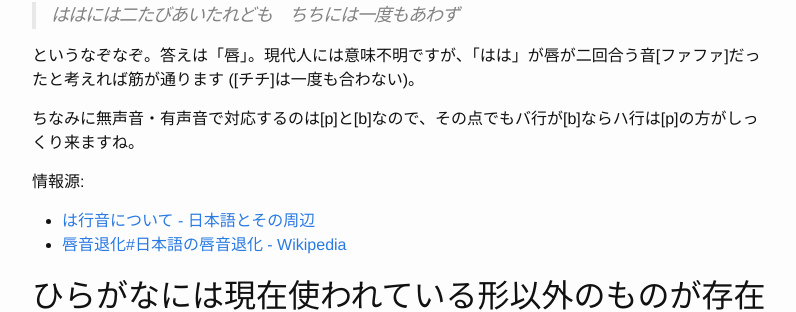
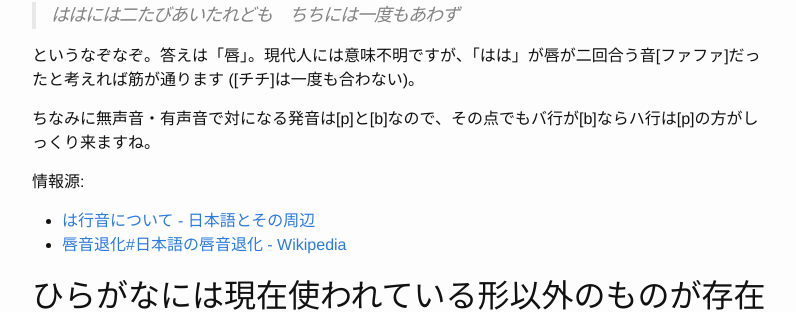
Before and after one commit to gimite/gimite.github.io, a Jekyll site: the page built from kanji-fun-facts.md, in a window 1280 px wide and 900 px high, scrolled down 1095 px. Shown: the part 150-462 px from the top of the window, without its empty margins (238-1034 px from the left). Built offline with Jekyll 4.4.1, drawn with Linux system fonts in a browser that asks for light colours; our own code applies the rules of GitHub Pages for plain Markdown files.

Commit message:
Update kanji-fun-facts.md

```diff
--- a/kanji-fun-facts.md
+++ b/kanji-fun-facts.md
@@ -42,7 +42,7 @@ a, ā, i, ī, u, ū, ṛ, ṝ, ḷ, ḹ, e, ai, o, au, (a)ṃ, (a)ḥ
 
 というなぞなぞ。答えは「唇」。現代人には意味不明ですが、「はは」が唇が二回合う音[ファファ]だったと考えれば筋が通ります ([チチ]は一度も合わない)。
 
-ちなみに無声音・有声音で対応するのは[p]と[b]なので、その点でもバ行が[b]ならハ行は[p]の方がしっくり来ますね。
+ちなみに無声音・有声音で対になる発音は[p]と[b]なので、その点でもバ行が[b]ならハ行は[p]の方がしっくり来ますね。
 
 情報源:
 
```
